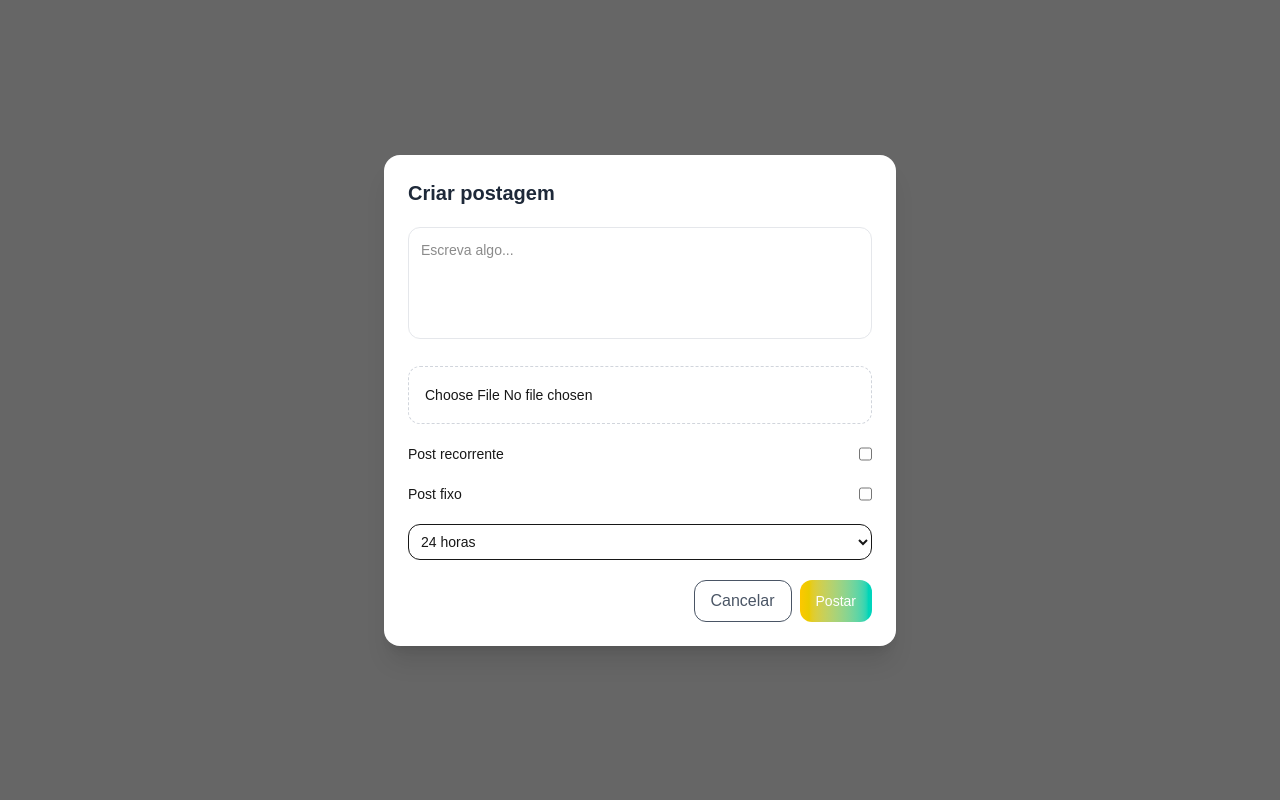
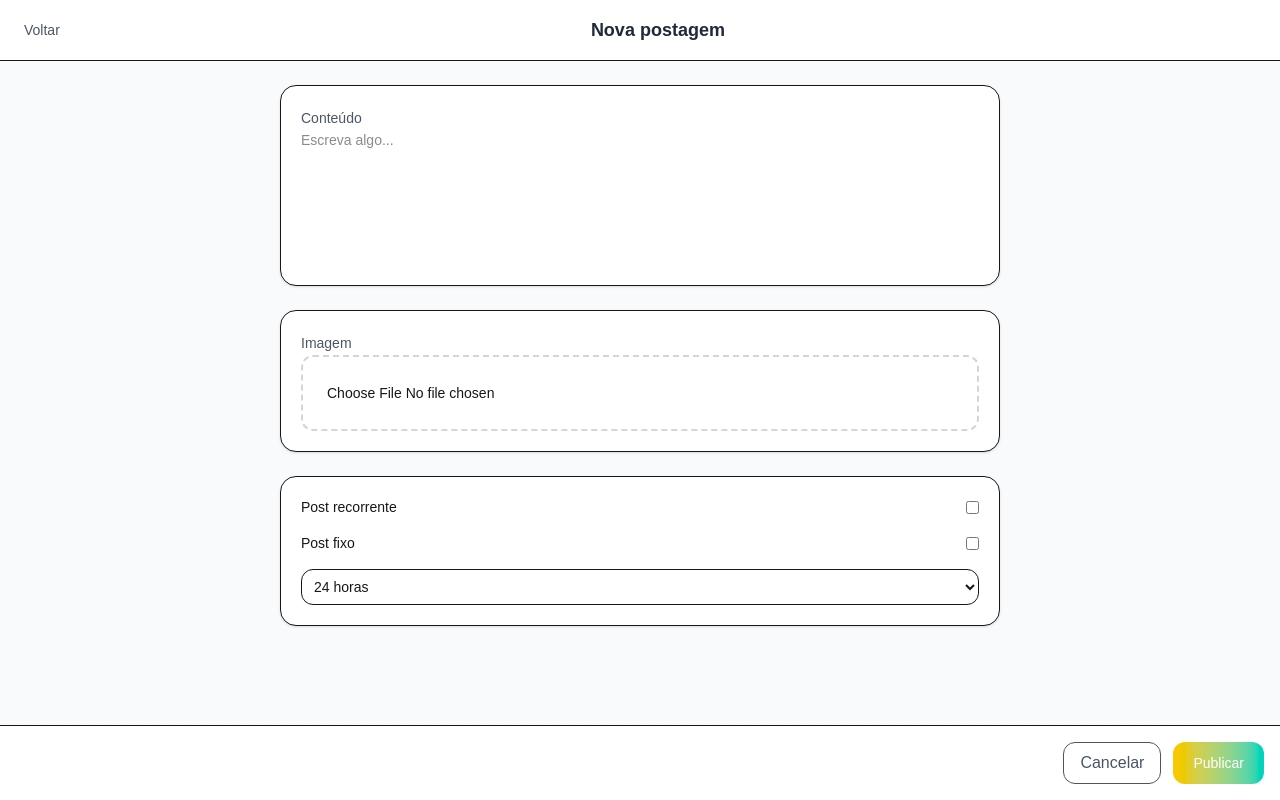
Before and after one commit to dikmadigitallab/redikma, a Next.js app: page /feed/new-post in a window 1280 px wide. Built offline with nearby package versions, Linux system fonts and the light colour scheme; no server answers.

Commit message:
teste:atualização

```diff
--- a/package.json
+++ b/package.json
@@ -21,7 +21,8 @@
     "pg": "^8.20.0",
     "prisma": "^7.7.0",
     "react": "19.2.4",
-    "react-dom": "19.2.4"
+    "react-dom": "19.2.4",
+    "react-icons": "^5.6.0"
   },
   "devDependencies": {
     "@tailwindcss/postcss": "^4",
--- a/src/app/components/feed.tsx
+++ b/src/app/components/feed.tsx
@@ -3,6 +3,7 @@
 import { Search } from "lucide-react"
 import { useRouter } from "next/navigation"
 import { useEffect, useState } from "react"
+import { RiImageEditFill } from "react-icons/ri";
 
 type Post = {
   id: string
@@ -10,13 +11,26 @@ type Post = {
   image?: string | null
   createdAt: string
   authorId: string,
-  postador:string
+  postador: string
 }
+
+
+type User = {
+  nome: string
+  username: string
+  foto?: string | null
+}
+
+
+
+
+
 
 export function FeedNoticias() {
   const router = useRouter()
   const [posts, setPosts] = useState<Post[]>([])
   const [loading, setLoading] = useState(true)
+  const [text, setText] = useState<string>("nova postagem...")
 
   useEffect(() => {
     async function loadPosts() {
@@ -34,11 +48,33 @@ export function FeedNoticias() {
     loadPosts()
   }, [])
 
+  const [user, setUser] = useState<User | null>(null)
+
+useEffect(() => {
+  async function loadUser() {
+    try {
+      const res = await fetch("/api/autenticar")
+
+      if (!res.ok) return
+
+      const data = await res.json()
+      setUser(data)
+    } catch (err) {
+      console.error(err)
+    }
+  }
+
+  loadUser()
+}, [])
+
   return (
     <section className="w-full xl:max-w-4xl mx-auto space-y-6 px-2 sm:px-4">
 
       {/* Header mobile */}
       <div className="flex items-center justify-between gap-3 lg:hidden">
+
+
+
         <div className="w-10 h-10 rounded-full bg-gradient-to-tr from-yellow-400 to-teal-400" />
 
         <div className="flex-1">
@@ -59,17 +95,17 @@ export function FeedNoticias() {
 
       {/* Criar post */}
       <div className="flex items-center gap-3 bg-white rounded-2xl shadow-sm border p-3">
-        <img
-          src="https://i.pravatar.cc/100"
-          className="w-10 h-10 rounded-full"
+        <RiImageEditFill
+         color="red"
+          className="w-6 h-6 rounded-full"
         />
 
-        <button
-          onClick={() => router.push("/post/novo")}
-          className="flex-1 text-left bg-gray-100 rounded-full px-4 py-2 text-gray-500 hover:bg-gray-200 transition"
-        >
-          No que você está pensando?
-        </button>
+        <textarea
+          placeholder="No que você está pensando?"
+          value={text}
+          onChange={(e) => setText(e.target.value)}
+          className="flex-1 bg-gray-100 rounded-full px-4 py-2 text-gray-500 resize-none outline-none"
+        />
       </div>
 
       {/* Loading */}
@@ -113,8 +149,10 @@ export function FeedNoticias() {
 
           <div className="flex justify-between text-sm text-gray-600">
             <span>0 reações</span>
+
             <span>0 comentários</span>
-            <span>0 compartilhamentos</span>
+
+
           </div>
 
           <div className="flex items-center gap-2 bg-gray-100 rounded-full px-3 py-2">
--- a/src/app/feed/new-post/page.tsx
+++ b/src/app/feed/new-post/page.tsx
@@ -112,37 +112,63 @@ export default function CreatePostPage() {
   }
 
   return (
-    <main className="min-h-screen flex items-center justify-center bg-black/60 p-4">
+    <main className="min-h-screen bg-gray-50 flex flex-col">
 
-      <div className="bg-white w-full max-w-lg rounded-2xl p-6 space-y-5 shadow-xl">
+      {/* Header */}
+      <header className="w-full bg-white border-b px-6 py-4 flex items-center justify-between">
+        <button
+          onClick={() => window.history.back()}
+          className="text-sm text-gray-600"
+        >
+          Voltar
+        </button>
 
-        <h2 className="text-xl font-semibold text-gray-800">
-          Criar postagem
-        </h2>
+        <h1 className="text-lg font-semibold text-gray-800">
+          Nova postagem
+        </h1>
+
+        <div />
+      </header>
+
+      {/* Conteúdo */}
+      <section className="flex-1 w-full max-w-3xl mx-auto px-6 py-6 space-y-6">
+
+        {/* Texto */}
+        <div className="bg-white rounded-2xl p-5 shadow-sm border space-y-3">
+          <label className="text-sm text-gray-600">
+            Conteúdo
+          </label>
 
           <textarea
             placeholder="Escreva algo..."
             value={text}
             onChange={(e) => setText(e.target.value)}
-          className="w-full border border-gray-200 rounded-xl p-3 resize-none h-28 outline-none text-sm"
+            className="w-full h-32 resize-none outline-none text-sm"
           />
+        </div>
 
-        <div className="border border-dashed border-gray-300 rounded-xl p-4 text-center">
+        {/* Imagem */}
+        <div className="bg-white rounded-2xl p-5 shadow-sm border space-y-4">
+          <label className="text-sm text-gray-600">
+            Imagem
+          </label>
 
           {!preview && (
+            <div className="border-2 border-dashed border-gray-300 rounded-xl p-6 text-center">
               <input
                 type="file"
                 accept="image/*"
                 onChange={(e) => handleImageChange(e.target.files?.[0] || null)}
                 className="w-full text-sm"
               />
+            </div>
           )}
 
           {preview && (
-            <div className="space-y-2">
+            <div className="space-y-3">
               <img
                 src={preview}
-                className="w-full h-56 object-cover rounded-xl"
+                className="w-full h-64 object-cover rounded-xl"
               />
 
               <button
@@ -156,23 +182,26 @@ export default function CreatePostPage() {
           )}
         </div>
 
-        <label className="flex justify-between text-sm">
+        {/* Configurações */}
+        <div className="bg-white rounded-2xl p-5 shadow-sm border space-y-4">
+
+          <div className="flex items-center justify-between text-sm">
             <span>Post recorrente</span>
             <input
               type="checkbox"
               checked={isRecurring}
               onChange={(e) => setIsRecurring(e.target.checked)}
             />
-        </label>
+          </div>
 
-        <label className="flex justify-between text-sm">
+          <div className="flex items-center justify-between text-sm">
             <span>Post fixo</span>
             <input
               type="checkbox"
               checked={isFixed}
               onChange={(e) => setIsFixed(e.target.checked)}
             />
-        </label>
+          </div>
 
           {!isFixed && (
             <select
@@ -189,12 +218,19 @@ export default function CreatePostPage() {
             </select>
           )}
 
+        </div>
+
+        {/* Erro */}
         {error && (
-          <div className="text-red-600 text-sm">{error}</div>
+          <div className="text-red-600 text-sm">
+            {error}
+          </div>
         )}
 
-        <div className="flex justify-end gap-2">
+      </section>
 
+      {/* Footer fixo */}
+      <footer className="w-full bg-white border-t p-4 flex justify-end gap-3">
         <button
           type="button"
           onClick={() => window.history.back()}
@@ -207,14 +243,12 @@ export default function CreatePostPage() {
           type="button"
           onClick={handleSubmit}
           disabled={loading}
-            className="px-4 py-2 rounded-xl bg-gradient-to-r from-yellow-400 to-teal-400 text-white text-sm disabled:opacity-50"
+          className="px-5 py-2 rounded-xl bg-gradient-to-r from-yellow-400 to-teal-400 text-white text-sm disabled:opacity-50"
         >
-            {loading ? "Postando..." : "Postar"}
+          {loading ? "Postando..." : "Publicar"}
         </button>
+      </footer>
 
-        </div>
-
-      </div>
     </main>
   )
 }
--- a/src/app/feed/page.tsx
+++ b/src/app/feed/page.tsx
@@ -35,8 +35,8 @@ export default function Feed() {
               setOpenModal(true)
               return
             }
+            router.push("/feed/new-post")
 
-            router.push("/feed/new-post")
           }}
         >
           <Plus size={20} />
```
Also changed, not shown: 1 other file (tests, documents, lock files or other folders). Lines whose indentation alone changed are shown as unchanged.
